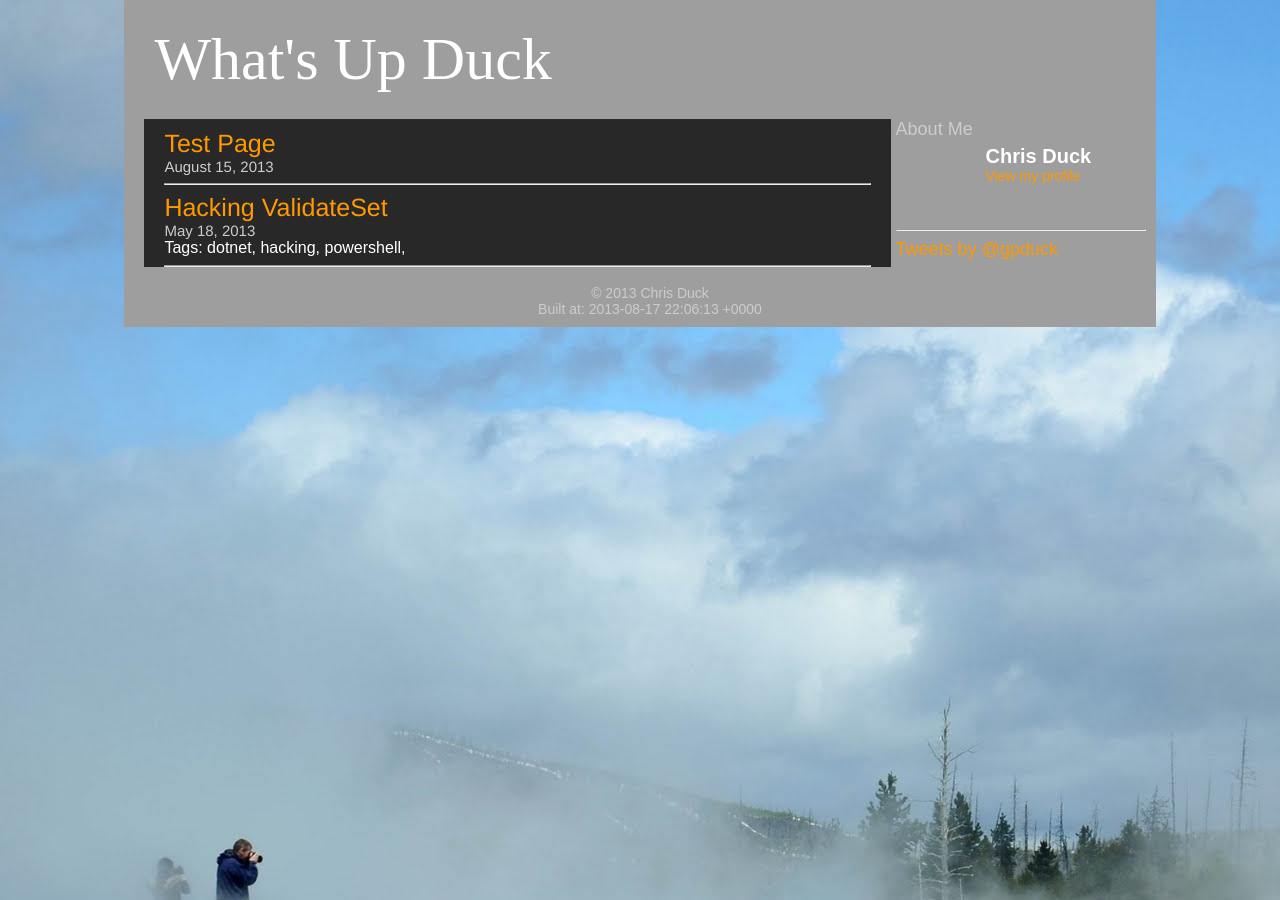
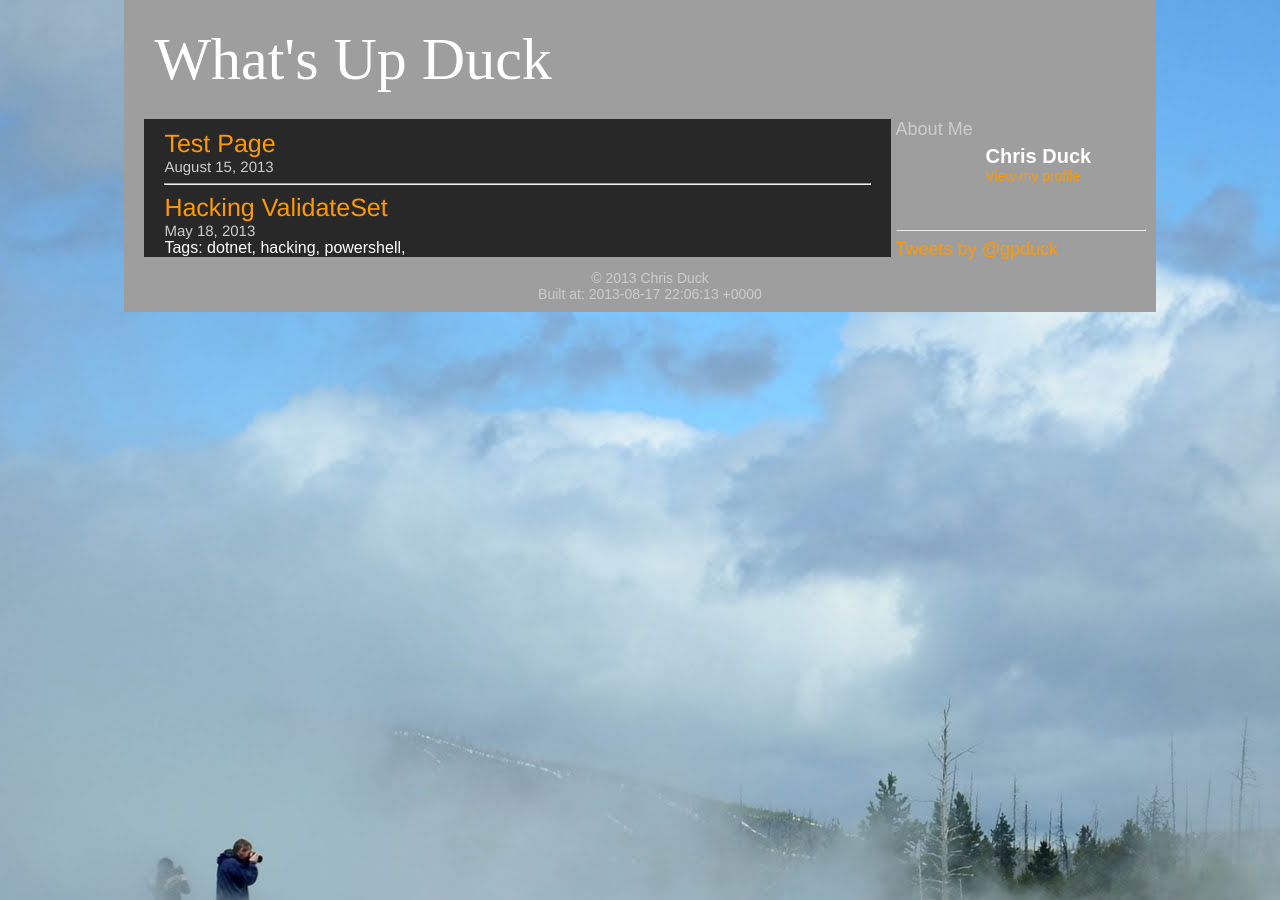
Before and after one commit to gpduck/gpduck.github.io, a Jekyll site: the page built from index.html, in a window 1280 px wide. Built offline with Jekyll 4.4.1, drawn with Linux system fonts in a browser that asks for light colours; comment, search, counter and statistics services are not loaded; grey boxes are pictures that could not be loaded.

Commit message:
remove trailing hr

```diff
--- a/index.html
+++ b/index.html
@@ -11,6 +11,6 @@
 				<span class="posttags">Tags: {% for tag in post.tags %}{{ tag }}, {% endfor %}</span>
 			{% endunless %}
 		</div>
-		<hr />
+		{% unless forloop.last %}<hr />{% endunless %}
 	{% endfor %}
 </div>
```
